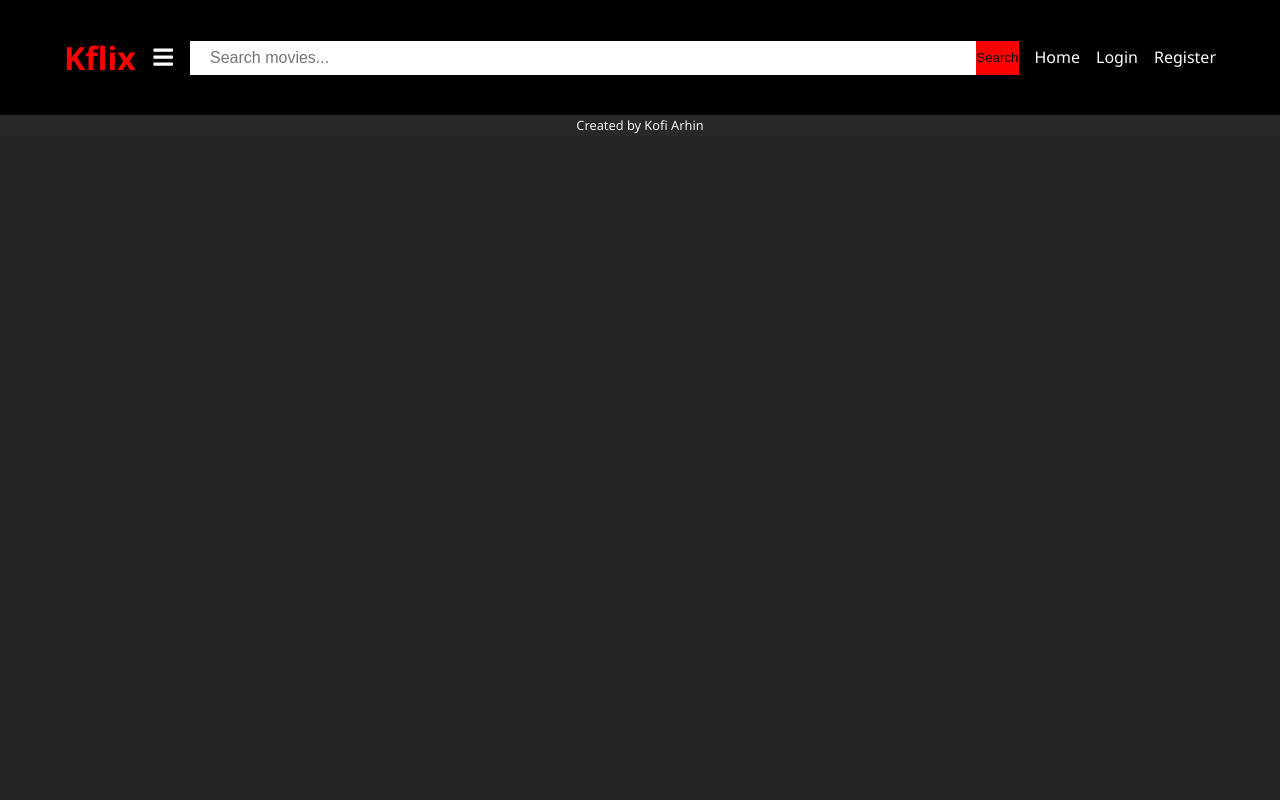
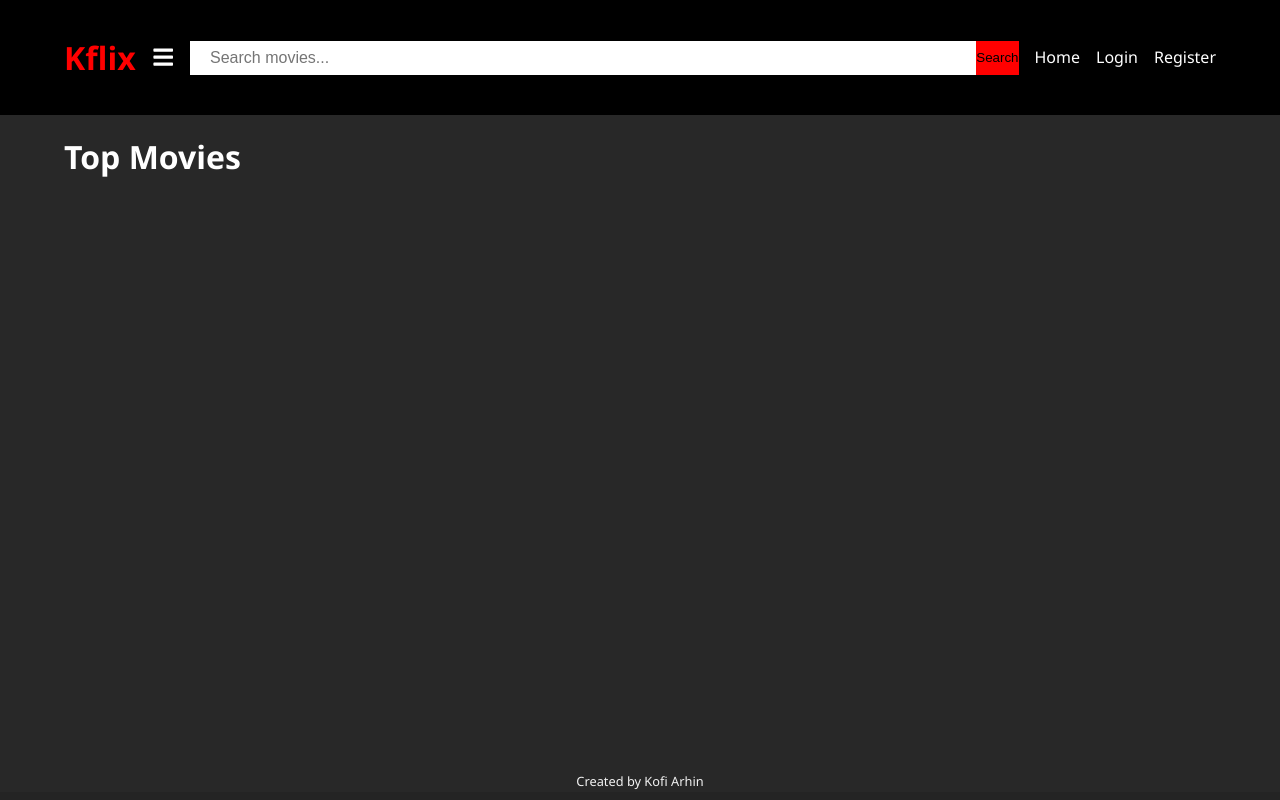
Before and after one commit to kofiarhin/kf-rt-movie-app, a React (Vite) app in the folder client/: page /top_movies in a window 1280 px wide. Built offline with nearby package versions, Linux system fonts and the light colour scheme; no server answers.

Commit message:
added top movies section

```diff
--- a/client/src/App.jsx
+++ b/client/src/App.jsx
@@ -15,6 +15,7 @@ import usePlayListQuery from "./hooks/usePlayListQuery";
 import PlayListPage from "./Pages/PlayListPage/PlayListPage";
 import Profile from "./Pages/Profile/Profile";
 import ForYou from "./Pages/ForYou/ForYou";
+import TopMovies from "./Pages/TopMovies/TopMovies";
 
 // app
 const App = () => {
@@ -30,6 +31,9 @@ const App = () => {
           <Route path="/search" element={<SearchPage />} />
           <Route path="/playground" element={<Playground />} />
           <Route path="/character_movies" element={<CharacterMovies />} />
+          <Route path="/top_movies" element={<TopMovies />} />
+
+          {/* private routes */}
           <Route element={<PrivateRoute />}>
             <Route path="/play_list" element={<PlayListPage />} />
             <Route path="/profile" element={<Profile />} />
--- /dev/null
+++ b/client/src/Pages/TopMovies/TopMovies.jsx
@@ -0,0 +1,10 @@
+import "./top_movies.styles.scss";
+const TopMovies = () => {
+  return (
+    <div id="top-movies">
+      <h1 className="heading">Top Movies</h1>
+    </div>
+  );
+};
+
+export default TopMovies;
--- /dev/null
+++ b/client/src/Pages/TopMovies/top_movies.styles.scss
@@ -0,0 +1,4 @@
+#top-movies {
+  padding-top: 1rem;
+  min-height: 80vh;
+}
--- a/client/src/components/SideBar/SideBar.jsx
+++ b/client/src/components/SideBar/SideBar.jsx
@@ -39,8 +39,8 @@ const SideBar = () => {
           )}
         </div>
         <div className="menu-unit">
-          <Link to="/" className="nav-link" onClick={handleToggle}>
-            Trending Movies
+          <Link to="/top_movies" className="nav-link" onClick={handleToggle}>
+            Top Movies
           </Link>
           <Link to="/" className="nav-link" onClick={handleToggle}>
             Popluar Movies
```
